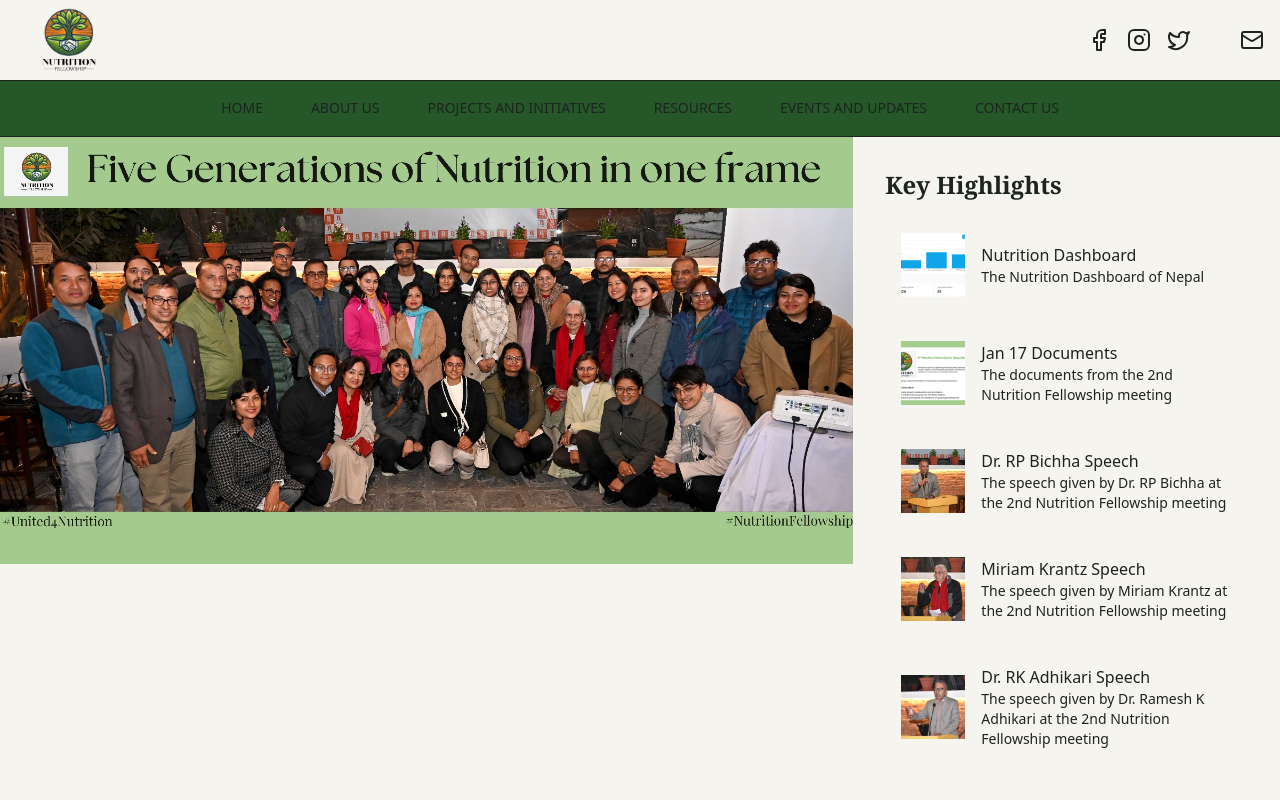
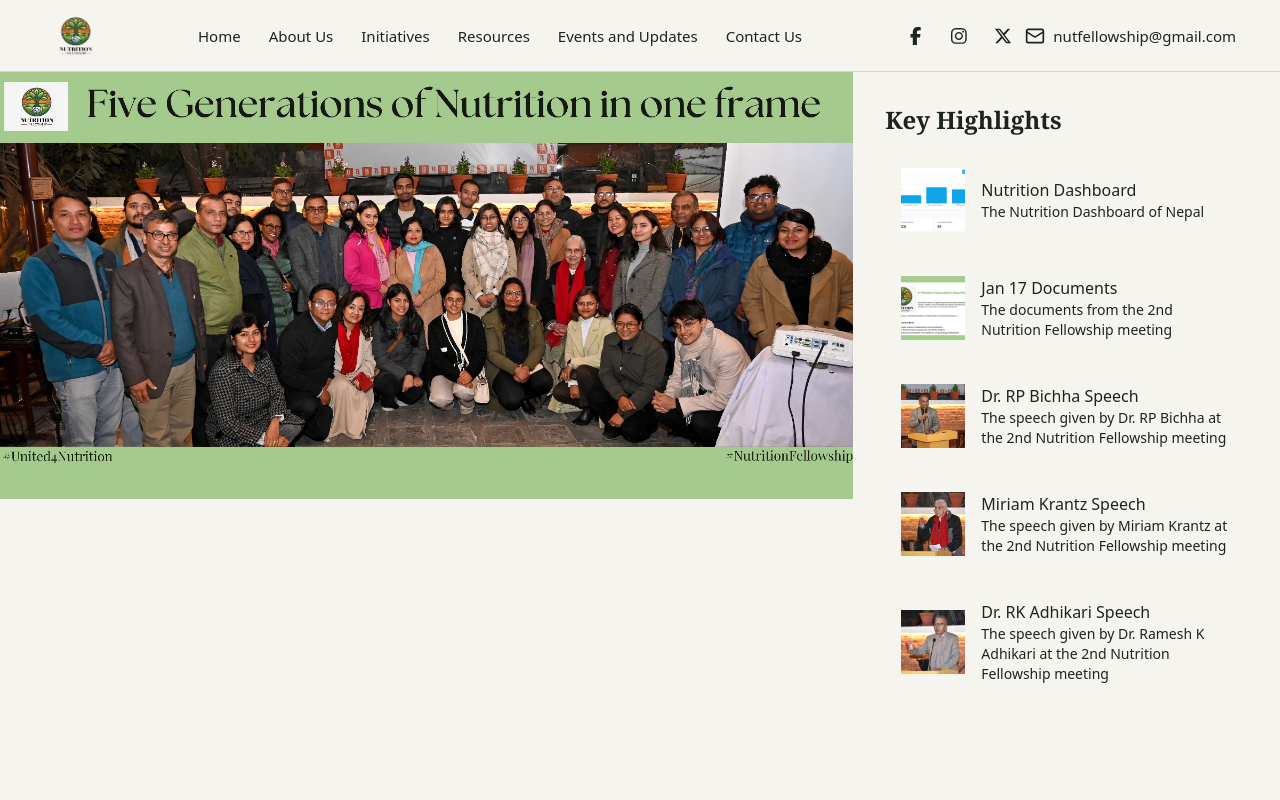
Before and after one commit to vital4nepal/nutrition-fellowship, a React (Create React App) app: page / in a window 1280 px wide. Shown: the top 800 px of the page. Built offline with nearby package versions, Linux system fonts and the light colour scheme.

Commit message:
[style] one sticky header with the main menu

```diff
--- a/src/App.js
+++ b/src/App.js
@@ -26,8 +26,7 @@ function App() {
   return (
     <>
         <Router>
-            <Topbar />
-            <Navbar />
+            <Topbar><Navbar /></Topbar>
 
             <Routes>
 
--- a/src/components/Navbar.js
+++ b/src/components/Navbar.js
@@ -1,108 +1,82 @@
-import React, { useState } from 'react';
+import React, { useEffect, useRef, useState } from 'react';
 import { Menu, X } from 'lucide-react';
+
+const links = [
+  { href: '/', label: 'Home' },
+  { href: '/#aboutus', label: 'About Us' },
+  { href: '/#initiatives', label: 'Initiatives' },
+  { href: '/#documents', label: 'Resources' },
+  { href: '/#events', label: 'Events and Updates' },
+  { href: '/#thoughts', label: 'Contact Us' },
+];
 
 const Navbar = () => {
   const [isOpen, setIsOpen] = useState(false);
+  const navRef = useRef(null);
+
+  useEffect(() => {
+    if (!isOpen) return undefined;
+    const onKeyDown = (event) => {
+      if (event.key === 'Escape') setIsOpen(false);
+    };
+    const onPointerDown = (event) => {
+      if (navRef.current && !navRef.current.contains(event.target)) setIsOpen(false);
+    };
+    document.addEventListener('keydown', onKeyDown);
+    document.addEventListener('pointerdown', onPointerDown);
+    return () => {
+      document.removeEventListener('keydown', onKeyDown);
+      document.removeEventListener('pointerdown', onPointerDown);
+    };
+  }, [isOpen]);
 
   return (
-    <nav className="bg-[#265728] border-b border-orange-100 h-14">
-      <div className="max-w-7xl mx-auto px-4 sm:px-6 lg:px-8 h-full">
-        <div className="flex justify-center items-center gap-2 h-full">
-          {/* Navigation Items - Desktop */}
-          <div className="hidden md:flex items-center justify-center space-x-12">
+    <nav
+      ref={navRef}
+      data-section="nav"
+      aria-label="Main"
+      className="order-last lg:order-none lg:flex lg:flex-1 lg:justify-center"
+    >
+      <ul className="hidden lg:flex items-center gap-5 xl:gap-7">
+        {links.map((link) => (
+          <li key={link.href}>
             <a
-              href="/"
-              className="text-white text-[14px] hover:text-[16px] duration-200"
+              href={link.href}
+              className="whitespace-nowrap text-[15px] font-medium text-ink underline-offset-[6px] hover:text-green hover:underline transition-colors"
             >
-              HOME
+              {link.label}
             </a>
-            <a
-              href="#aboutus"
-              className="text-white text-[14px] hover:text-[16px] transition-all duration-200"
-            >
-              ABOUT US
-            </a>
-            <a
-              href="#initiatives"
-              className="text-white text-[14px] hover:text-[16px] transition-all duration-200"
-            >
-              PROJECTS AND INITIATIVES
-            </a>
-            <a
-              href="#documents"
-              className="text-white text-[14px] hover:text-[16px] transition-all duration-200"
-            >
-              RESOURCES
-            </a>
-            <a
-              href="#events"
-              className="text-white text-[14px] hover:text-[16px] transition-all duration-200"
-            >
-              EVENTS AND UPDATES
-            </a>
-            <a
-              href="#thoughts"
-              className="text-white text-[14px] hover:text-[16px] transition-all duration-200"
-            >
-              CONTACT US
-            </a>
-          </div>
+          </li>
+        ))}
+      </ul>
 
-          {/* Mobile menu button */}
-          <div className="md:hidden absolute right-4">
       <button
+        type="button"
         onClick={() => setIsOpen(!isOpen)}
-              className="text-white focus:outline-none transition-colors duration-200"
+        aria-expanded={isOpen}
+        aria-controls="main-menu"
+        aria-label="Menu"
+        className="lg:hidden flex h-11 w-11 items-center justify-center text-ink hover:text-green transition-colors"
       >
         {isOpen ? <X size={24} /> : <Menu size={24} />}
       </button>
-          </div>
-        </div>
-      </div>
 
-      {/* Mobile menu */}
-      {isOpen && (
-        <div className="md:hidden absolute w-full z-50">
-          <div className="px-2 pt-2 pb-3 space-y-1 bg-orange-50 shadow-lg">
+      <ul
+        id="main-menu"
+        className={`${isOpen ? 'block' : 'hidden'} lg:hidden absolute top-full inset-x-0 bg-paper border-b border-line px-4`}
+      >
+        {links.map((link) => (
+          <li key={link.href} className="border-t border-line">
             <a
-              href="/"
-              className="block px-3 py-2 text-green-700 text-[14px] hover:text-[16px] transition-all duration-200 rounded-md"
+              href={link.href}
+              onClick={() => setIsOpen(false)}
+              className="flex h-12 items-center text-[17px] text-ink hover:text-green transition-colors"
             >
-              Home
+              {link.label}
             </a>
-            <a
-              href="#aboutus"
-              className="block px-3 py-2 text-gray-700 text-[14px] hover:text-[16px] transition-all duration-200 rounded-md"
-            >
-              About Us
-            </a>
-            <a
-              href="#documents"
-              className="block px-3 py-2 text-gray-700 text-[14px] hover:text-[16px] transition-all duration-200 rounded-md"
-            >
-              Resources
-            </a>
-            <a
-              href="#events"
-              className="block px-3 py-2 text-gray-700 text-[14px] hover:text-[16px] transition-all duration-200 rounded-md"
-            >
-              Events and Updates
-            </a>
-            <a
-              href="#initiatives"
-              className="block px-3 py-2 text-gray-700 text-[14px] hover:text-[16px] transition-all duration-200 rounded-md"
-            >
-              Initiatives
-            </a>
-            <a
-              href="#contact"
-              className="block px-3 py-2 text-gray-700 text-[14px] hover:text-[16px] transition-all duration-200 rounded-md"
-            >
-              Contact Us
-            </a>
-          </div>
-        </div>
-      )}
+          </li>
+        ))}
+      </ul>
     </nav>
   );
 };
--- a/src/components/Topbar.js
+++ b/src/components/Topbar.js
@@ -1,43 +1,53 @@
 import React from 'react';
-import { Mail, Facebook, Twitter, Instagram } from 'lucide-react';
+import { Mail } from 'lucide-react';
+import { FontAwesomeIcon } from '@fortawesome/react-fontawesome';
+import { faFacebookF, faInstagram, faXTwitter } from '@fortawesome/free-brands-svg-icons';
 
-const Topbar = () => {
+const socials = [
+  { name: 'Facebook', href: 'https://www.facebook.com/profile.php?id=61572729923914', icon: faFacebookF },
+  { name: 'Instagram', href: 'https://www.instagram.com/nutfellowship/?hl=en', icon: faInstagram },
+  { name: 'X', href: 'https://x.com/nutfellowship', icon: faXTwitter },
+];
+
+const Topbar = ({ children }) => {
   return (
-    <div className="bg-white py-0 px-2 sm:px-4 border-b border-gray-200 sticky top-0 z-50 shadow-sm">
-      <div className="container mx-auto">
-        <div className="flex items-center justify-between">
-          {/* Logo - Made smaller on mobile */}
-          <div className="flex items-center">
-            <img src="/nutrition_logo333.png" alt="Nutrition Logo" className="h-10 w-auto sm:h-16 md:h-20" />
+    <header
+      data-section="topbar"
+      className="sticky top-0 z-50 h-16 lg:h-[72px] bg-paper border-b border-line"
+    >
+      <div className="mx-auto flex h-full max-w-content items-center gap-4 px-4 lg:px-6">
+        <a href="/" className="shrink-0">
+          <img src="/nutrition_logo333.png" alt="Nutrition Logo" className="h-10 lg:h-12 w-auto" />
+        </a>
+
+        {children}
+
+        <div className="ml-auto lg:ml-0 flex items-center">
+          <div className="hidden lg:flex items-center">
+            {socials.map((social) => (
+              <a
+                key={social.name}
+                href={social.href}
+                target="_blank"
+                rel="noopener noreferrer"
+                aria-label={social.name}
+                className="flex h-11 w-11 items-center justify-center text-ink hover:text-green transition-colors"
+              >
+                <FontAwesomeIcon icon={social.icon} className="text-[18px]" />
+              </a>
+            ))}
           </div>
-
-          {/* Right side content - Adjusted for mobile */}
-          <div className="flex items-center space-x-2 sm:space-x-4 md:space-x-6">
-            {/* Social Media Links */}
-            <div className="flex items-center space-x-2 sm:space-x-4">
-              <a href="https://www.facebook.com/profile.php?id=61572729923914" target="_blank" rel="noopener noreferrer" className="text-gray-600 hover:text-blue-600 transition-colors">
-                <Facebook size={16} className="sm:w-5 sm:h-5 md:w-6 md:h-6" />
-              </a>
-              <a href="https://www.instagram.com/nutfellowship/?hl=en" target="_blank" rel="noopener noreferrer" className="text-gray-600 hover:text-pink-600 transition-colors">
-                <Instagram size={16} className="sm:w-5 sm:h-5 md:w-6 md:h-6" />
-              </a>
-              <a href="https://x.com/nutfellowship" target="_blank" rel="noopener noreferrer" className="text-gray-600 hover:text-blue-400 transition-colors">
-                <Twitter size={16} className="sm:w-5 sm:h-5 md:w-6 md:h-6" />
-              </a>
-            </div>
-
-            {/* Vertical Separator */}
-            <div className="h-4 w-px bg-gray-300 sm:h-5"></div>
-
-            {/* Email - Hidden text on very small screens */}
-            <a href="https://mail.google.com/mail/?view=cm&fs=1&to=nutfellowship@gmail.com" className="flex items-center space-x-1 sm:space-x-2 text-gray-600 hover:text-blue-600 transition-colors">
-              <Mail size={16} className="sm:w-5 sm:h-5 md:w-6 md:h-6" />
-              <span className="hidden xs:inline text-xs sm:text-sm">nutfellowship@gmail.com</span>
-            </a>
-          </div>
+          <a
+            href="https://mail.google.com/mail/?view=cm&fs=1&to=nutfellowship@gmail.com"
+            aria-label="nutfellowship@gmail.com"
+            className="flex h-11 min-w-11 items-center justify-center gap-2 text-ink hover:text-green transition-colors"
+          >
+            <Mail size={20} />
+            <span className="hidden xl:inline text-[15px]">nutfellowship@gmail.com</span>
+          </a>
         </div>
       </div>
-    </div>
+    </header>
   );
 };
 
```
Also changed, not shown: src/components/Navbar.css (deleted, +0 -125 lines). Lines whose indentation alone changed are shown as unchanged.
